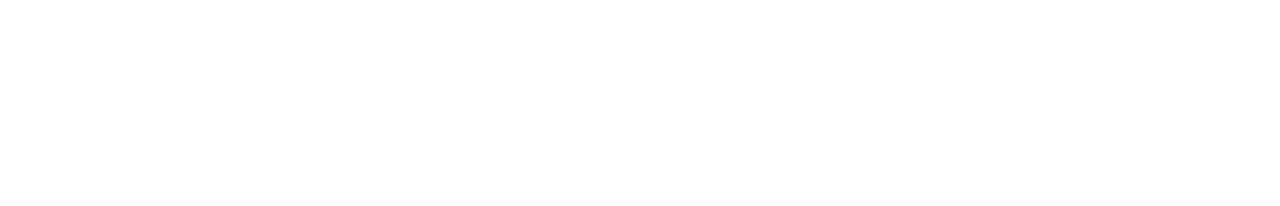
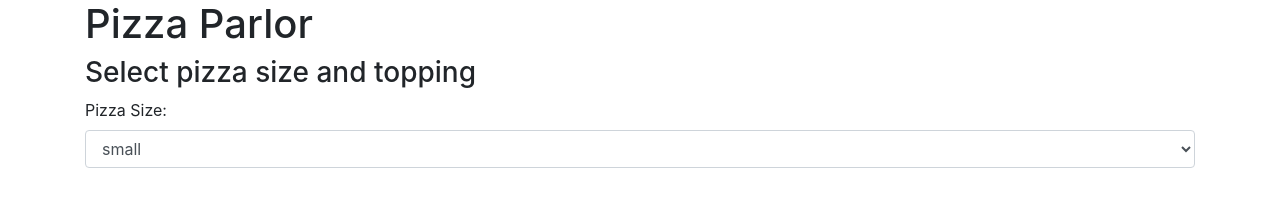
Before and after one commit to drewbuckaroo/pizza-parlor, a plain HTML site: page index.HTML in a window 1280 px wide. Drawn offline with Linux system fonts and the light colour scheme.

Commit message:
add form to index for pizza size selection.

```diff
--- a/index.HTML
+++ b/index.HTML
@@ -7,9 +7,26 @@
   <link href="css/styles.css" rel="stylesheet" type="text/css">
   <script src="js/jquery-3.5.1.js"></script>
   <script src="js/scripts.js"></script>
-  <title>TITLE</title>
+  <title>Pizza Parlor</title>
 </head>
 <body>
+  <div class="container">
+    <h1>Pizza Parlor</h1>
+  </div>
+  <div class="container">
+    <h3>Select pizza size and topping</h3>
+    <form id="pizzaSelection">
+      <div class="form-group">
+        <label for="pizzaSize">Pizza Size:</label>
+        <select id="pizzaSize" class="form-control">
+          <option value="small">small</option>
+          <option value="medium">medium</option>
+          <option value="large">large</option>
+        </select>
+      </div>
+
+    </form>
+  </div>
 
 </body>
 </html>
```
